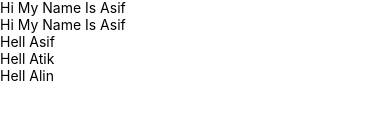
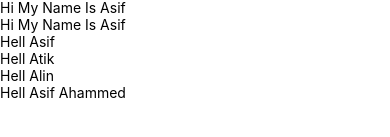
Before and after one commit to Asif3359/My-First-Native-App, a React Native app: screen / in a window 390 px wide. Shown: the part 171-308 px from the top of the page. Built offline with nearby package versions, Linux system fonts and the light colour scheme.

Commit message:
use typeScript inline 8

```diff
--- a/App.tsx
+++ b/App.tsx
@@ -5,11 +5,15 @@ import{
   SafeAreaView,
   Text,
 } from "react-native";
+type GreetingProps = {
+  name: string;
+};
 
-const Person =({name})=>{
+
+const Person =(props:GreetingProps)=>{
 
   return(
-    <Text>{name}</Text>
+    <Text>{props.name}</Text>
   )
 }
 
@@ -29,10 +33,16 @@ const App =()=>{
         <Text>Hell World</Text>
         <Text>Hi My Name Is Asif</Text>
         <Text>Hi My Name Is Asif</Text>
+
         {/* Use Props Property */}
         <Text>Hell <Person name='Asif'></Person></Text>
         <Text>Hell <Person name='Atik'></Person></Text>
         <Text>Hell <Person name='Alin'></Person></Text>
+
+        {/* Using Type script */}
+        <Text>Hell <Person name='Asif Ahammed'></Person></Text>
+
+
       </View>
     </SafeAreaView>
   )
```
